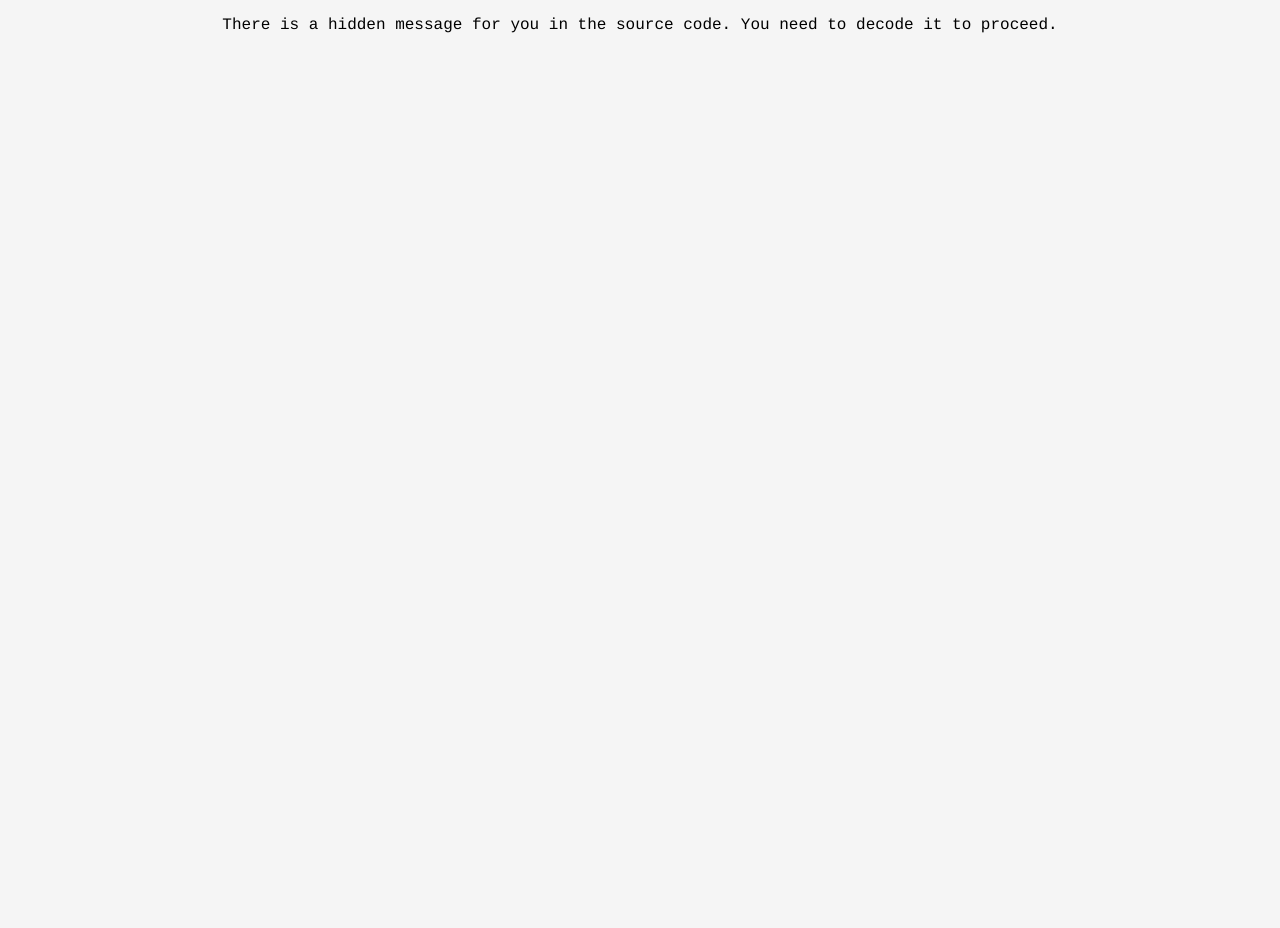
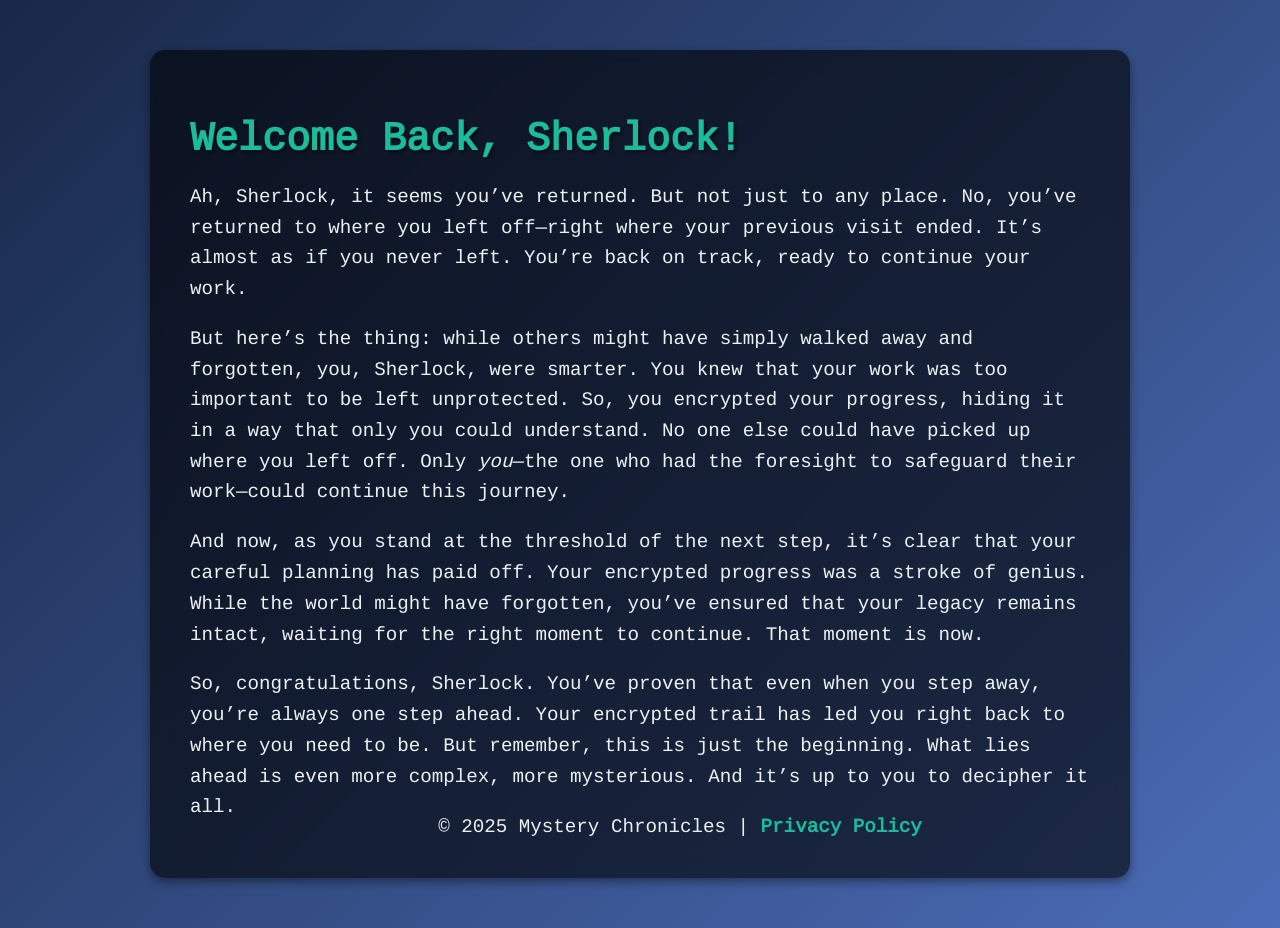
Before and after one commit to kanujlol/start, a plain HTML site: page hiddenpage/index.html in a window 1280 px wide. Before the commit the page ends 800 px from the top, so only its background shows below. Drawn offline with Linux system fonts and the light colour scheme.

Commit message:
Update index.html

```diff
--- a/hiddenpage/index.html
+++ b/hiddenpage/index.html
@@ -6,25 +6,140 @@
     <link href="https://fonts.googleapis.com/css2?family=Cousine&display=swap" rel="stylesheet">
     <style>
         body {
-            font-family: 'Cousine', monospace; /* Apply Cousine font to all text */
-            text-align: center;
+            font-family: 'Cousine', monospace;
             margin: 0;
             padding: 0;
-            background-color: #f5f5f5;
+            background: linear-gradient(135deg, #182848, #4b6cb7); /* Darker blue outside, lighter blue inside */
+            color: #f5f5f5;
+            display: flex;
+            justify-content: center;
+            align-items: flex-start;
+            min-height: 100vh;
+            overflow-y: auto; /* Allow scrolling */
         }
+
+        .container {
+            padding: 40px;
+            background: rgba(0, 0, 0, 0.6);
+            border-radius: 15px;
+            max-width: 900px;
+            width: 90%;
+            box-shadow: 0 4px 10px rgba(0, 0, 0, 0.4);
+            text-align: left;
+            animation: fadeIn 1.5s ease-in-out;
+            backdrop-filter: blur(10px);
+            margin-top: 50px; /* Add some space from the top */
+            margin-bottom: 50px; /* Add space at the bottom */
+        }
+
+        h1 {
+            font-size: 2.5rem;
+            margin-bottom: 20px;
+            color: #1abc9c; /* Light cyan */
+            text-shadow: 2px 2px 4px rgba(0, 0, 0, 0.6);
+        }
+
+        p {
+            font-size: 1.2rem;
+            line-height: 1.6;
+            margin-bottom: 15px;
+            color: #ecf0f1;
+        }
+
         .hint {
-            margin-top: 20px;
-            font-size: 18px;
-            color: #333;
+            margin-top: 30px;
+            font-size: 1.1rem;
+            color: #7f8c8d;
+            font-style: italic;
+        }
+
+        .footer {
+            font-size: 0.9rem;
+            color: #bdc3c7;
+            text-align: center;
+            position: fixed;
+            bottom: 20px;
+            width: 100%;
+        }
+
+        .footer a {
+            color: #1abc9c; /* Light cyan */
+            text-decoration: none;
+            font-weight: bold;
+            transition: color 0.3s ease;
+        }
+
+        .footer a:hover {
+            color: #ecf0f1;
+        }
+
+        /* Hover effect for paragraphs */
+        p:hover {
+            color: #1abc9c; /* Light cyan */
+            transition: color 0.3s ease;
+        }
+
+        /* Fade-in animation for the container */
+        @keyframes fadeIn {
+            0% {
+                opacity: 0;
+                transform: translateY(20px);
+            }
+            100% {
+                opacity: 1;
+                transform: translateY(0);
+            }
+        }
+
+        /* Subtle glow effect for the hint */
+        .hint:hover {
+            text-shadow: 0 0 10px rgba(26, 188, 156, 0.8);
+            color: #1abc9c; /* Light cyan */
+            transition: all 0.3s ease;
+        }
+
+        /* Responsive design for smaller screens */
+        @media (max-width: 768px) {
+            .container {
+                padding: 20px;
+                width: 100%;
+                box-shadow: none;
+            }
+
+            h1 {
+                font-size: 2rem;
+            }
+
+            p {
+                font-size: 1rem;
+            }
+
+            .footer {
+                font-size: 0.8rem;
+            }
         }
     </style>
 </head>
 <body>
-    <p>There is a hidden message for you in the source code. You need to decode it to proceed.</p>
+    <div class="container">
+        <h1>Welcome Back, Sherlock!</h1>
+        <p>Ah, Sherlock, it seems you’ve returned. But not just to any place. No, you’ve returned to where you left off—right where your previous visit ended. It’s almost as if you never left. You’re back on track, ready to continue your work.</p>
 
-    <!--
-     egap laitini morf /klatotwoh/ ot etagivan
-    -->
+        <p>But here’s the thing: while others might have simply walked away and forgotten, you, Sherlock, were smarter. You knew that your work was too important to be left unprotected. So, you encrypted your progress, hiding it in a way that only you could understand. No one else could have picked up where you left off. Only <em>you</em>—the one who had the foresight to safeguard their work—could continue this journey.</p>
+
+        <p>And now, as you stand at the threshold of the next step, it’s clear that your careful planning has paid off. Your encrypted progress was a stroke of genius. While the world might have forgotten, you’ve ensured that your legacy remains intact, waiting for the right moment to continue. That moment is now.</p>
+
+        <p>So, congratulations, Sherlock. You’ve proven that even when you step away, you’re always one step ahead. Your encrypted trail has led you right back to where you need to be. But remember, this is just the beginning. What lies ahead is even more complex, more mysterious. And it’s up to you to decipher it all.</p>
+
+
+        <!--
+            egap laitini morf /klatotwoh/ ot etagivan
+        -->
+
+    <div class="footer">
+        <p>&copy; 2025 Mystery Chronicles | <a href="https://www.thegameisnow.com/privacy-policy/">Privacy Policy</a></p>
+    </div>
+    </div>
 
 </body>
 </html>
```
